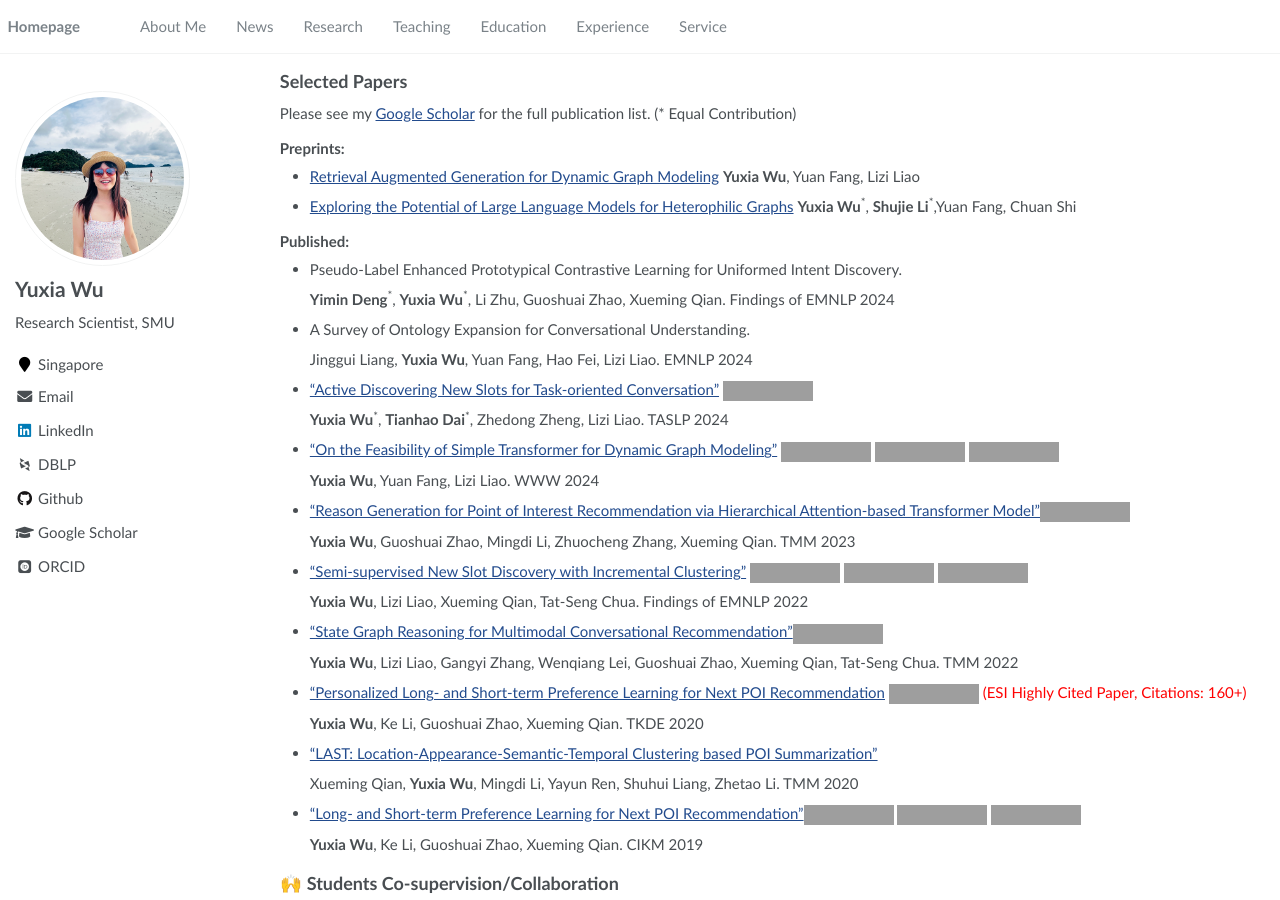
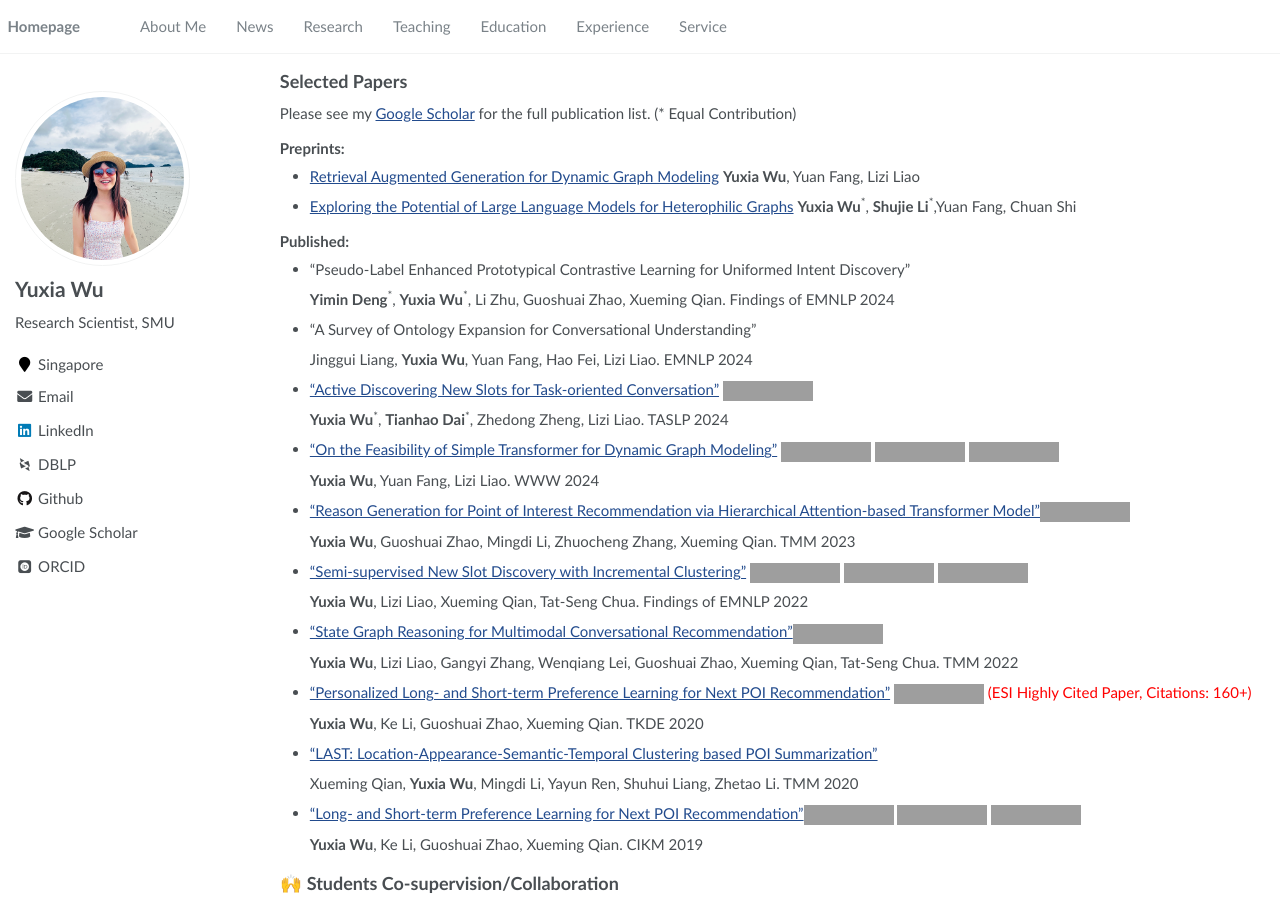
Before and after one commit to YuxiaWu/YuxiaWu.github.io, a Jekyll site: the page built from _pages/about.md, in a window 1280 px wide and 900 px high, scrolled down 622 px, cut to the strip 0-900 px from the top of the window. Built offline with Jekyll 4.4.1, drawn with Linux system fonts in a browser that asks for light colours; some web fonts are replaced; grey boxes are pictures that could not be loaded.

Commit message:
Update about.md

```diff
--- a/_pages/about.md
+++ b/_pages/about.md
@@ -55,10 +55,10 @@ Please see my [Google Scholar](https://scholar.google.com/citations?user=bRgptuY
   **Yuxia Wu**<sup>\*</sup>, **Shujie Li**<sup>\*</sup>,Yuan Fang, Chuan Shi
 
 ### Published:
-  - Pseudo-Label Enhanced Prototypical Contrastive Learning for Uniformed Intent Discovery.
+  - "Pseudo-Label Enhanced Prototypical Contrastive Learning for Uniformed Intent Discovery"
 
     **Yimin Deng**<sup>\*</sup>, **Yuxia Wu**<sup>\*</sup>, Li Zhu, Guoshuai Zhao, Xueming Qian. Findings of EMNLP 2024
-  - A Survey of Ontology Expansion for Conversational Understanding.
+  - "A Survey of Ontology Expansion for Conversational Understanding"
 
     Jinggui Liang, **Yuxia Wu**, Yuan Fang, Hao Fei, Lizi Liao. EMNLP 2024
 
@@ -84,7 +84,7 @@ Please see my [Google Scholar](https://scholar.google.com/citations?user=bRgptuY
       **Yuxia Wu**, Lizi Liao, Gangyi Zhang, Wenqiang Lei, Guoshuai Zhao, Xueming Qian, Tat-Seng Chua. TMM 2022
 
 
-  - [“Personalized Long- and Short-term Preference Learning for Next POI Recommendation](/my_papers/Personalized_Long-_and_Short-term_Preference_Learning_for_Next_POI_Recommendation.pdf)  [![CODE](https://img.shields.io/badge/CODE-blue)](https://github.com/yieshah/PLSPL) <span style="color:red">(ESI Highly Cited Paper, Citations: 160+)</span>
+  - [“Personalized Long- and Short-term Preference Learning for Next POI Recommendation"](/my_papers/Personalized_Long-_and_Short-term_Preference_Learning_for_Next_POI_Recommendation.pdf)  [![CODE](https://img.shields.io/badge/CODE-blue)](https://github.com/yieshah/PLSPL) <span style="color:red">(ESI Highly Cited Paper, Citations: 160+)</span>
 
       **Yuxia Wu**, Ke Li, Guoshuai Zhao, Xueming Qian. TKDE 2020
 
```
